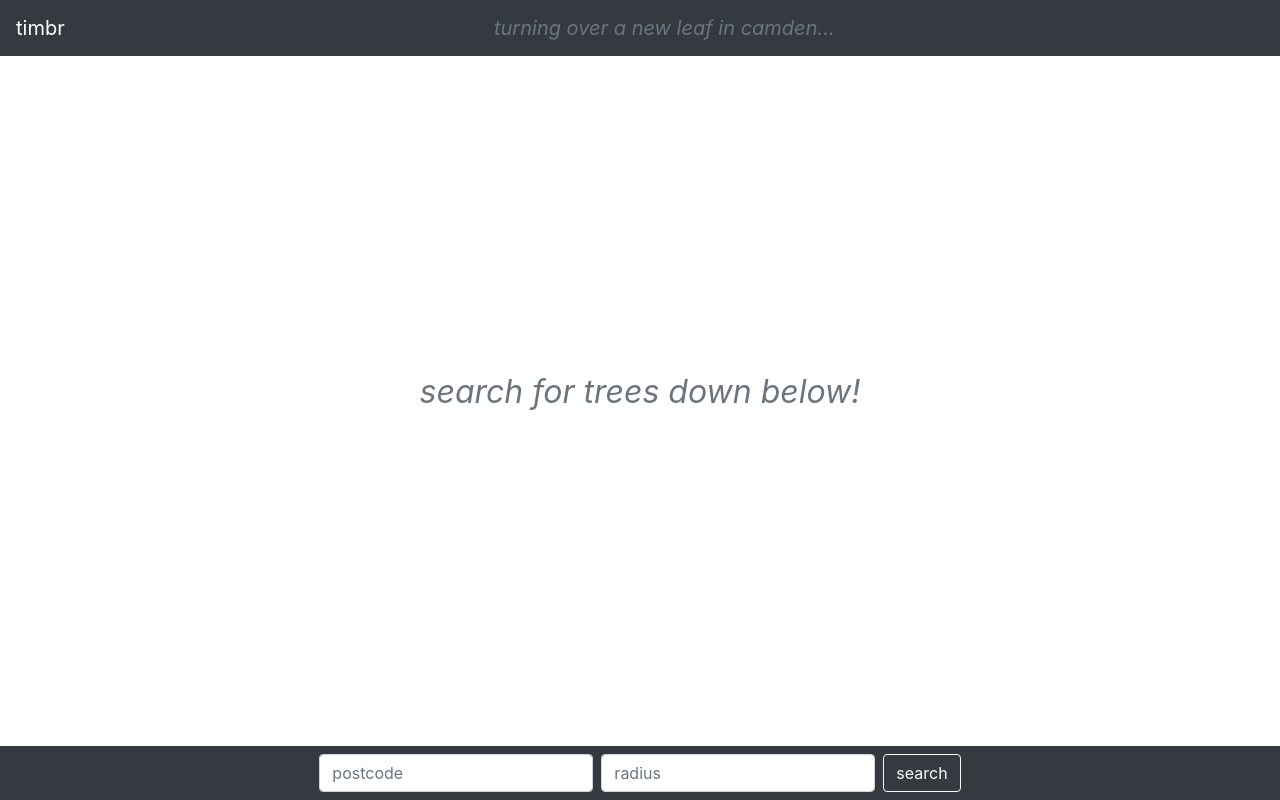
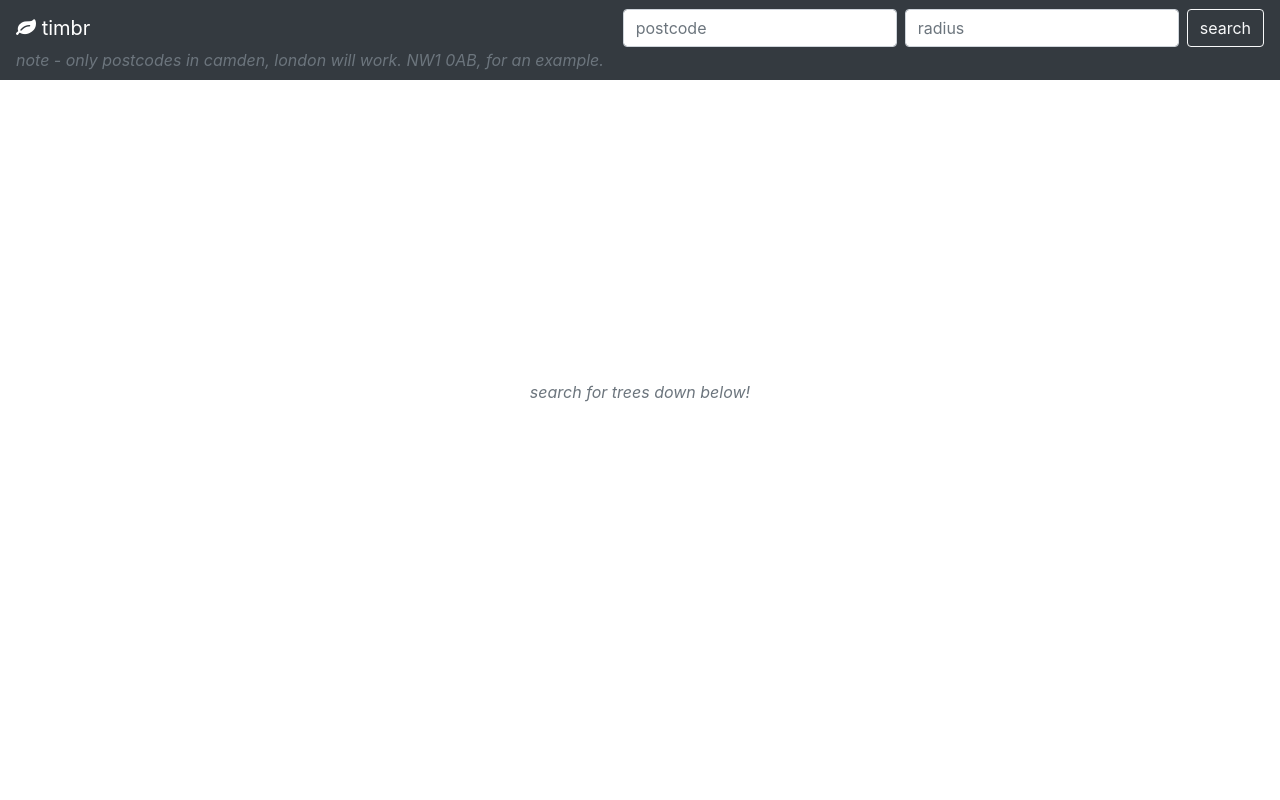
Before and after one commit to ktyldev/timbr-app, a PHP site: page / in a window 1280 px wide. Run offline with PHP 8.4, Linux system fonts and the light colour scheme; some libraries are stand-ins or nearby versions.

Commit message:
did a bunch of frontend

```diff
--- a/src/index.html
+++ b/src/index.html
@@ -13,6 +13,9 @@
 
 <!-- jquery -->
 <script src="https://ajax.googleapis.com/ajax/libs/jquery/3.4.0/jquery.min.js"></script>
+<!-- bootstrap -->
+<script src="https://cdnjs.cloudflare.com/ajax/libs/popper.js/1.12.9/umd/popper.min.js" integrity="sha384-ApNbgh9B+Y1QKtv3Rn7W3mgPxhU9K/ScQsAP7hUibX39j7fakFPskvXusvfa0b4Q" crossorigin="anonymous"></script>
+<script src="https://maxcdn.bootstrapcdn.com/bootstrap/4.0.0/js/bootstrap.min.js" integrity="sha384-JZR6Spejh4U02d8jOt6vLEHfe/JQGiRRSQQxSfFWpi1MquVdAyjUar5+76PVCmYl" crossorigin="anonymous"></script>
 <!-- custom js -->
 <script src="main.js"></script>
 
@@ -20,47 +23,49 @@
 <body>
 
 <div class="navbar fixed-top navbar-dark bg-dark">
-    <div class="navbar-brand text-bold">timbr</div>
-    <div class="mx-auto order-0">
-        <span class="navbar-brand font-italic text-muted">turning over a new leaf in camden...</span>
+    <div class="navbar-brand text-bold"><span class="fa fa-leaf"></span> timbr</div>
+    <div class="form-inline">
+        <input id="postcode" class="form-control mr-sm-2" type="text" placeholder="postcode" aria-label="postcode">
+        <input id="radius" class="form-control mr-sm-2" type="number" placeholder="radius" aria-label="radius">
+        <button class="btn btn-outline-light my-2 my-sm-0" id="searchButton">search</button>
     </div>
-</div>
-
-<div class="navbar navbar-expand-md fixed-bottom navbar-dark bg-dark">
-    <div class="mx-auto order-0">
-        <div class="form-inline">
-            <input id="postcode" class="form-control mr-sm-2" type="text" placeholder="postcode" aria-label="postcode">
-            <input id="radius" class="form-control mr-sm-2" type="number" placeholder="radius" aria-label="radius">
-            <button class="btn btn-outline-light my-2 my-sm-0" id="searchButton">search</button>
-        </div>
-    </div>
+    <span class="text-muted font-italic">note - only postcodes in camden, london will work. NW1 0AB, for an example.</span>
 </div>
 
 <div class="d-flex align-items-center content">
-    <button id="swipe-left" class="btn">
-        <span class="fa fa-arrow-left arrow"></span>
-    </button>
     <div id="tree-card" class="text-center pagination-centered card current-tree mx-auto">
-        <span class="fa fa-tree" style="font-size: 5rem;"></span>
         <!-- <img class="card-img-top" src="..." alt="tree picture"> -->
         <div class="card-body">
+            <span class="fa fa-tree" style="font-size: 5rem;"></span>
             <h5 id="tree-common-name" class="card-title">tree common name</h5>
             <h6 id="tree-scientific-name" class="card-subtitle text-muted font-italic">tree scientific name</h6>
-        </div>
-
-        <div id="tree-info" class="card-text">
-            <p>tree pollution info</p>
-            <p>tree rating</p>
-            <p>tree quote</p>
+            <div class="card-text">
+                <p><span="tree-distance"></span></p>
+                <p>tree pollution info: <span id="tree-pollution"></span></p>
+                <p>tree rating: <span id="tree-rating"></span></p>
+                <p>tree quote: <span id="tree-quote" class="text-muted font-italic"></span></p>
+            </div>
+            <div class="container">
+                <div class="row">
+                    <div class="col-sm">
+                        <button type="button" id="swipe-left" class="btn btn-danger btn-block">
+                            -1
+                        </button>
+                    </div>
+                    <div class="col-sm">
+                        <button type="button" id="swipe-right" class="btn btn-success btn-block">
+                            +1
+                        </button>
+                    </div>
+                </div>
+            </div>
         </div>
     </div>
-    <button id="swipe-right" class="btn">
-        <span class="fa fa-arrow-right arrow"></span>
-    </button>
     <div id="tree-cards-empty" class="pagination-centred mx-auto">
         <p class="hint-text text-muted font-italic">search for trees down below!</p>
     </div>
 </div>
 
+
 </body>
 </html>
--- a/src/main.js
+++ b/src/main.js
@@ -34,8 +34,7 @@ $(function() {
         }
     }
 
-    function swipe()
-    {
+    function swipe() {
         index++;
 
         var show = index < trees.length;
@@ -48,9 +47,19 @@ $(function() {
     }
 
     function updateCard(tree) {
-        $("#tree-common-name").text(tree.name);
-        $("#tree-scientific-name").text("scientific name");
-        $("#tree-info").text(tree.distance + " metres away");
+        console.log("showing tree " + tree.id);
+        $("#tree-common-name").text(tree.commonname);
+        $("#tree-scientific-name").text(tree.scientificname);
+        $("#tree-distance").text(tree.distance + " metres away");
+
+        var rating = "this tree has no ratings yet - be the first!";
+        if (tree.rating) {
+            rating = tree.rating + "/5";
+        }
+        $("#tree-rating").text(rating);
+
+        $("#tree-pollution").text(null + "");
+        $("#tree-quote").text('"i guess you could say im branching out"');
     }
 
     function makeTrees(treeData) {
@@ -60,11 +69,7 @@ $(function() {
         setTreeCardsVisibility(treeData.count != 0);
 
         for (var i = 0; i < treeData.count; i++) {
-            var tree = treeData.trees[i];
-            trees.push({
-                name:       tree.commonname,
-                distance:   tree.distance
-            });
+            trees.push(treeData.trees[i]);
         }
 
         updateCard(trees[0]);
@@ -77,7 +82,8 @@ $(function() {
 
         postcode = postcode.replace(" ", "");
 
-        $.get(serverUrl() + "search.php?postcode=" + postcode + "&radius=" + radius)
+        var url = serverUrl() + "search.php?postcode=" + postcode + "&radius=" + radius;
+        $.get(url)
             .done(makeTrees)
             .fail(function(status) { alert(":("); });
     }
--- a/src/styles.css
+++ b/src/styles.css
@@ -15,10 +15,6 @@ html, body {
     background-size:        cover;
 }
 
-.arrow {
-    font-size:  10rem;
-}
-
 .nav.nav-center {
     margin: 0;
     float:  none;
@@ -27,7 +23,3 @@ html, body {
 .navbar-inner {
     text-align: center;
 }
-
-.hint-text {
-    font-size: 2em;
-}
```
